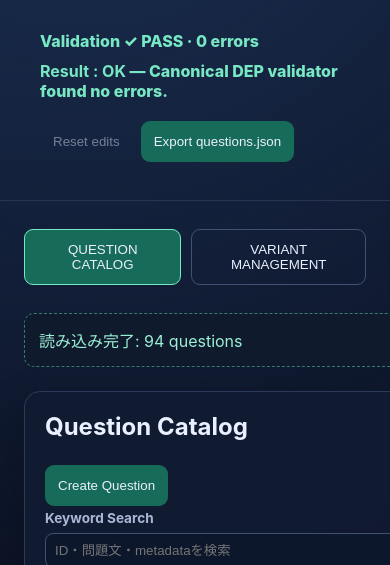
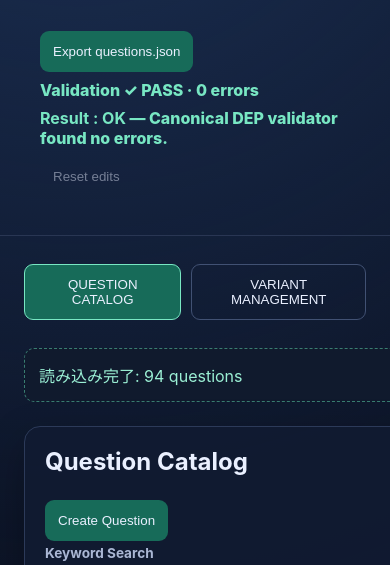
Before and after one commit to yuyuyu0706/quiz-practice, a website with bundled scripts: page tools/dep-question-authoring/index.html in a window 390 px wide. Shown: the part 259-824 px from the top of the page. Built offline with nearby package versions, Linux system fonts and the light colour scheme.

Commit message:
Group export with validation status

```diff
--- a/tools/dep-question-authoring/styles.css
+++ b/tools/dep-question-authoring/styles.css
@@ -21,8 +21,8 @@ header {
 }
 .global-tools {
   display: grid;
-  grid-template-columns: minmax(0, 1fr);
-  gap: 10px;
+  grid-template-columns: max-content minmax(0, 1fr);
+  gap: 8px 20px;
   align-items: start;
   margin-top: 20px;
   padding: 14px 16px;
@@ -35,26 +35,36 @@ header {
 }
 .validation-status {
   align-self: center;
+  grid-column: 2;
+  grid-row: 1;
 }
 .validation-result {
-  grid-column: 1;
+  grid-column: 2;
   grid-row: 2;
   margin: 0;
 }
 .global-tools > details {
-  grid-column: 1;
-  grid-row: 3;
+  grid-column: 1 / -1;
+  grid-row: 4;
 }
 .global-actions {
-  display: flex;
-  gap: 8px;
-  grid-column: 1;
-  grid-row: 4;
+  display: contents;
 }
 .global-actions button {
   width: auto;
   margin: 0;
   text-align: center;
+}
+#export {
+  align-self: center;
+  justify-self: start;
+  grid-column: 1;
+  grid-row: 1 / 3;
+}
+#reset {
+  justify-self: start;
+  grid-column: 1;
+  grid-row: 3;
 }
 .manuals {
   display: grid;
@@ -712,6 +722,31 @@ fieldset {
   font-weight: 800;
 }
 @media (max-width: 760px) {
+  .global-tools {
+    grid-template-columns: minmax(0, 1fr);
+  }
+  #export,
+  .validation-status,
+  .validation-result,
+  #reset,
+  .global-tools > details {
+    grid-column: 1;
+  }
+  #export {
+    grid-row: 1;
+  }
+  .validation-status {
+    grid-row: 2;
+  }
+  .validation-result {
+    grid-row: 3;
+  }
+  #reset {
+    grid-row: 4;
+  }
+  .global-tools > details {
+    grid-row: 5;
+  }
   .manuals {
     grid-template-columns: 1fr;
     gap: 7px;
```
